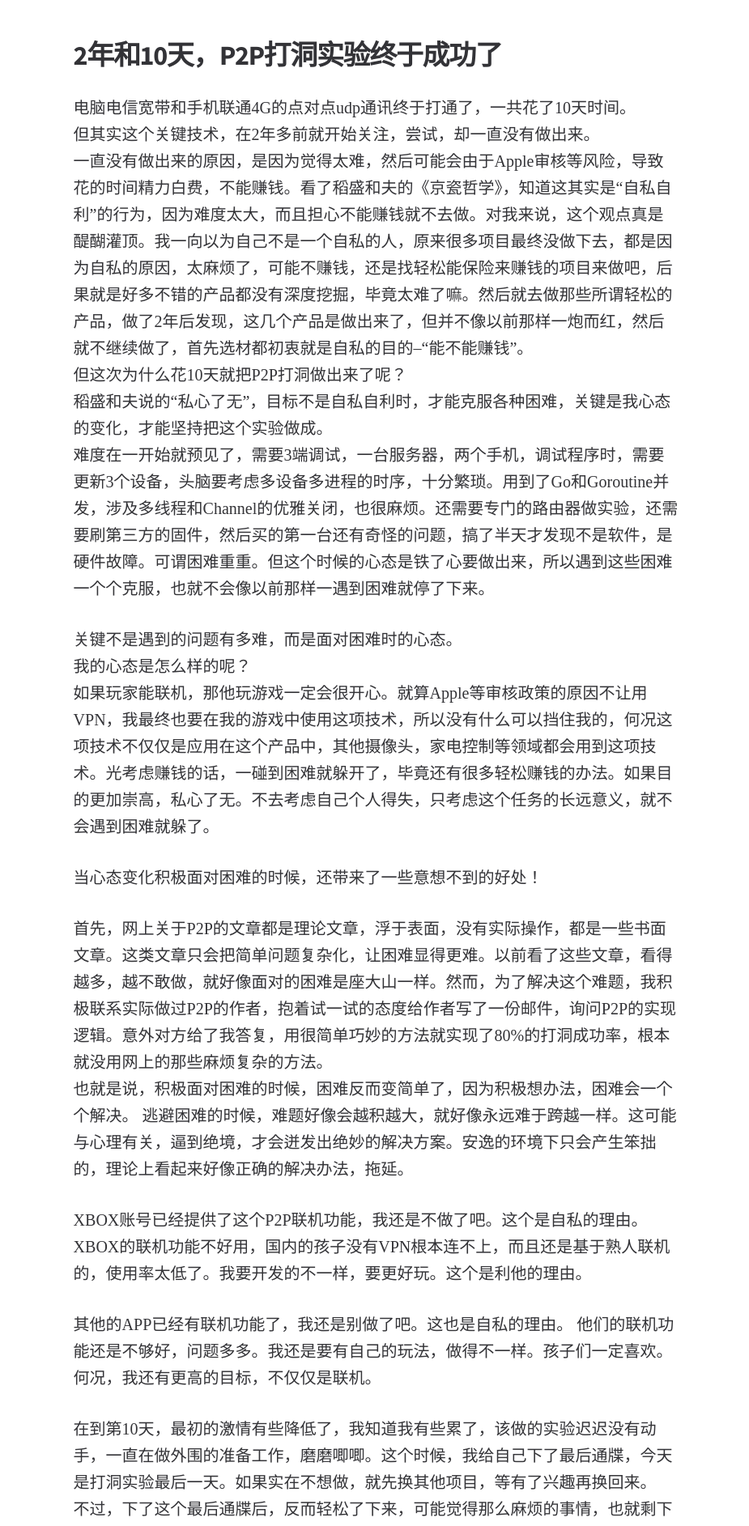
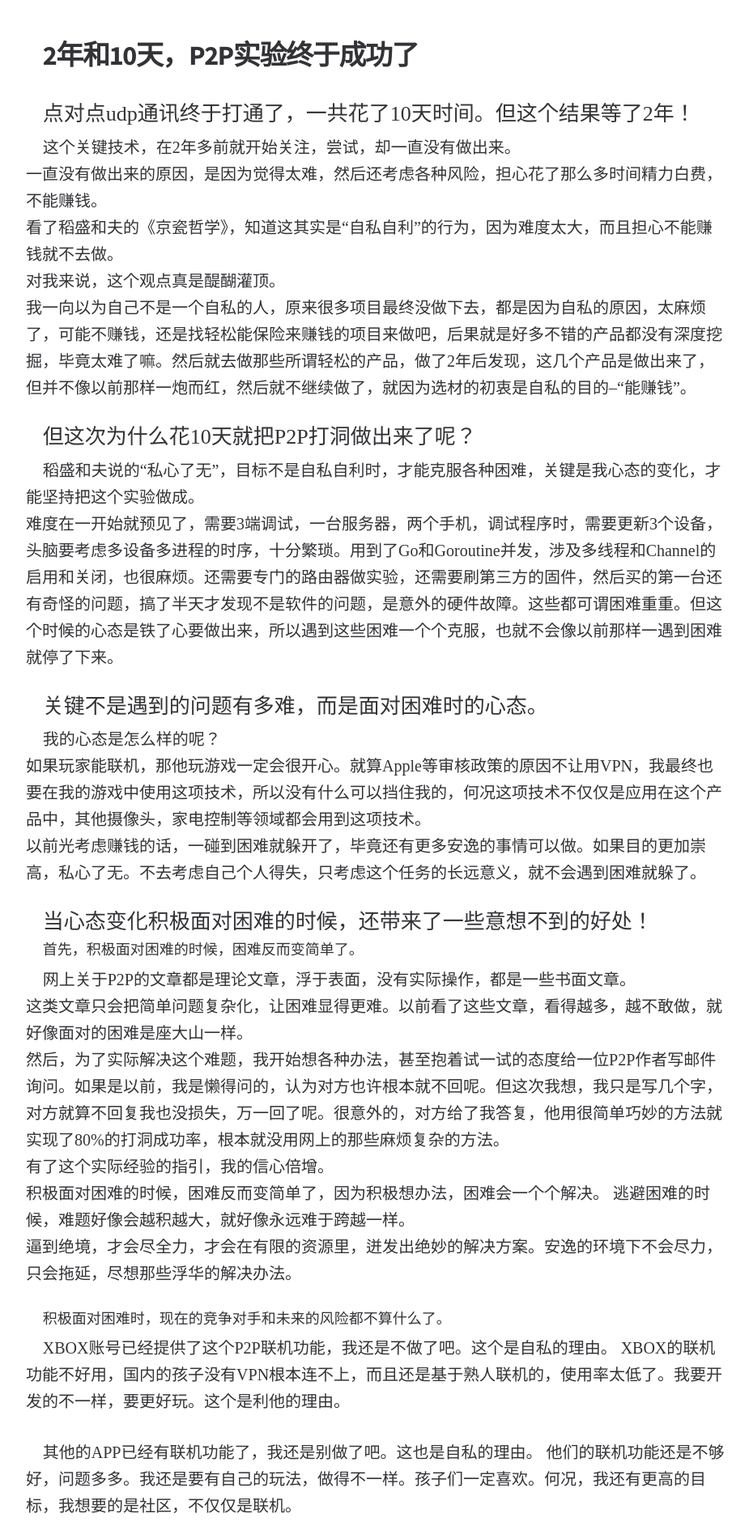
Before and after one commit to zxlive/zxlive.github.com, a Jekyll site: the page built from _posts/2017-03-05-p2p.md, in a window 1280 px wide. Shown: the part 460-2345 px from the top of the page at 81% size, without its empty margins (175-1100 px from the left). Built offline with Jekyll 4.4.1, drawn with Linux system fonts in a browser that asks for light colours; some web fonts are replaced; some of the changed text lies outside the part shown.

Commit message:
提交文章

```diff
--- a/_posts/2017-03-05-p2p.md
+++ b/_posts/2017-03-05-p2p.md
@@ -1,6 +1,6 @@
 ---
 layout: post
-title:  "2年和10天，P2P打洞实验终于成功了"
+title:  "2年和10天，P2P实验终于成功了"
 date:   2017-03-05
 categories: Working
 author_name: 晓龙
@@ -8,30 +8,51 @@
 author_avatar: zxl
 feature_image: succeed
 ---
-电脑电信宽带和手机联通4G的点对点udp通讯终于打通了，一共花了10天时间。
-但其实这个关键技术，在2年多前就开始关注，尝试，却一直没有做出来。
-一直没有做出来的原因，是因为觉得太难，然后可能会由于Apple审核等风险，导致花的时间精力白费，不能赚钱。看了稻盛和夫的《京瓷哲学》，知道这其实是“自私自利”的行为，因为难度太大，而且担心不能赚钱就不去做。对我来说，这个观点真是醍醐灌顶。我一向以为自己不是一个自私的人，原来很多项目最终没做下去，都是因为自私的原因，太麻烦了，可能不赚钱，还是找轻松能保险来赚钱的项目来做吧，后果就是好多不错的产品都没有深度挖掘，毕竟太难了嘛。然后就去做那些所谓轻松的产品，做了2年后发现，这几个产品是做出来了，但并不像以前那样一炮而红，然后就不继续做了，首先选材都初衷就是自私的目的--“能不能赚钱”。
-但这次为什么花10天就把P2P打洞做出来了呢？
-稻盛和夫说的“私心了无”，目标不是自私自利时，才能克服各种困难，关键是我心态的变化，才能坚持把这个实验做成。
-难度在一开始就预见了，需要3端调试，一台服务器，两个手机，调试程序时，需要更新3个设备，头脑要考虑多设备多进程的时序，十分繁琐。用到了Go和Goroutine并发，涉及多线程和Channel的优雅关闭，也很麻烦。还需要专门的路由器做实验，还需要刷第三方的固件，然后买的第一台还有奇怪的问题，搞了半天才发现不是软件，是硬件故障。可谓困难重重。但这个时候的心态是铁了心要做出来，所以遇到这些困难一个个克服，也就不会像以前那样一遇到困难就停了下来。
+### 点对点udp通讯终于打通了，一共花了10天时间。但这个结果等了2年！
+这个关键技术，在2年多前就开始关注，尝试，却一直没有做出来。
+一直没有做出来的原因，是因为觉得太难，然后还考虑各种风险，担心花了那么多时间精力白费，不能赚钱。
+看了稻盛和夫的《京瓷哲学》，知道这其实是“自私自利”的行为，因为难度太大，而且担心不能赚钱就不去做。
+对我来说，这个观点真是醍醐灌顶。
+我一向以为自己不是一个自私的人，原来很多项目最终没做下去，都是因为自私的原因，太麻烦了，可能不赚钱，还是找轻松能保险来赚钱的项目来做吧，后果就是好多不错的产品都没有深度挖掘，毕竟太难了嘛。然后就去做那些所谓轻松的产品，做了2年后发现，这几个产品是做出来了，但并不像以前那样一炮而红，然后就不继续做了，就因为选材的初衷是自私的目的--“能赚钱”。
 
-关键不是遇到的问题有多难，而是面对困难时的心态。
-我的心态是怎么样的呢？
-如果玩家能联机，那他玩游戏一定会很开心。就算Apple等审核政策的原因不让用VPN，我最终也要在我的游戏中使用这项技术，所以没有什么可以挡住我的，何况这项技术不仅仅是应用在这个产品中，其他摄像头，家电控制等领域都会用到这项技术。光考虑赚钱的话，一碰到困难就躲开了，毕竟还有很多轻松赚钱的办法。如果目的更加崇高，私心了无。不去考虑自己个人得失，只考虑这个任务的长远意义，就不会遇到困难就躲了。
+### 但这次为什么花10天就把P2P打洞做出来了呢？
+   稻盛和夫说的“私心了无”，目标不是自私自利时，才能克服各种困难，关键是我心态的变化，才能坚持把这个实验做成。
+   难度在一开始就预见了，需要3端调试，一台服务器，两个手机，调试程序时，需要更新3个设备，头脑要考虑多设备多进程的时序，十分繁琐。用到了Go和Goroutine并发，涉及多线程和Channel的启用和关闭，也很麻烦。还需要专门的路由器做实验，还需要刷第三方的固件，然后买的第一台还有奇怪的问题，搞了半天才发现不是软件的问题，是意外的硬件故障。这些都可谓困难重重。但这个时候的心态是铁了心要做出来，所以遇到这些困难一个个克服，也就不会像以前那样一遇到困难就停了下来。
 
-当心态变化积极面对困难的时候，还带来了一些意想不到的好处！
+### 关键不是遇到的问题有多难，而是面对困难时的心态。
+   我的心态是怎么样的呢？
+如果玩家能联机，那他玩游戏一定会很开心。就算Apple等审核政策的原因不让用VPN，我最终也要在我的游戏中使用这项技术，所以没有什么可以挡住我的，何况这项技术不仅仅是应用在这个产品中，其他摄像头，家电控制等领域都会用到这项技术。
+   以前光考虑赚钱的话，一碰到困难就躲开了，毕竟还有更多安逸的事情可以做。如果目的更加崇高，私心了无。不去考虑自己个人得失，只考虑这个任务的长远意义，就不会遇到困难就躲了。
 
-首先，网上关于P2P的文章都是理论文章，浮于表面，没有实际操作，都是一些书面文章。这类文章只会把简单问题复杂化，让困难显得更难。以前看了这些文章，看得越多，越不敢做，就好像面对的困难是座大山一样。然而，为了解决这个难题，我积极联系实际做过P2P的作者，抱着试一试的态度给作者写了一份邮件，询问P2P的实现逻辑。意外对方给了我答复，用很简单巧妙的方法就实现了80%的打洞成功率，根本就没用网上的那些麻烦复杂的方法。
-也就是说，积极面对困难的时候，困难反而变简单了，因为积极想办法，困难会一个个解决。
-逃避困难的时候，难题好像会越积越大，就好像永远难于跨越一样。这可能与心理有关，逼到绝境，才会迸发出绝妙的解决方案。安逸的环境下只会产生笨拙的，理论上看起来好像正确的解决办法，拖延。
+### 当心态变化积极面对困难的时候，还带来了一些意想不到的好处！
+#### 首先，积极面对困难的时候，困难反而变简单了。
+   网上关于P2P的文章都是理论文章，浮于表面，没有实际操作，都是一些书面文章。
+这类文章只会把简单问题复杂化，让困难显得更难。以前看了这些文章，看得越多，越不敢做，就好像面对的困难是座大山一样。
+   然后，为了实际解决这个难题，我开始想各种办法，甚至抱着试一试的态度给一位P2P作者写邮件询问。如果是以前，我是懒得问的，认为对方也许根本就不回呢。但这次我想，我只是写几个字，对方就算不回复我也没损失，万一回了呢。很意外的，对方给了我答复，他用很简单巧妙的方法就实现了80%的打洞成功率，根本就没用网上的那些麻烦复杂的方法。
+   有了这个实际经验的指引，我的信心倍增。
+   积极面对困难的时候，困难反而变简单了，因为积极想办法，困难会一个个解决。
+逃避困难的时候，难题好像会越积越大，就好像永远难于跨越一样。
+   逼到绝境，才会尽全力，才会在有限的资源里，迸发出绝妙的解决方案。安逸的环境下不会尽力，只会拖延，尽想那些浮华的解决办法。
 
+#### 积极面对困难时，现在的竞争对手和未来的风险都不算什么了。
 XBOX账号已经提供了这个P2P联机功能，我还是不做了吧。这个是自私的理由。
 XBOX的联机功能不好用，国内的孩子没有VPN根本连不上，而且还是基于熟人联机的，使用率太低了。我要开发的不一样，要更好玩。这个是利他的理由。
 
 其他的APP已经有联机功能了，我还是别做了吧。这也是自私的理由。
-他们的联机功能还是不够好，问题多多。我还是要有自己的玩法，做得不一样。孩子们一定喜欢。何况，我还有更高的目标，不仅仅是联机。
+他们的联机功能还是不够好，问题多多。我还是要有自己的玩法，做得不一样。孩子们一定喜欢。何况，我还有更高的目标，我想要的是社区，不仅仅是联机。
 
-在到第10天，最初的激情有些降低了，我知道我有些累了，该做的实验迟迟没有动手，一直在做外围的准备工作，磨磨唧唧。这个时候，我给自己下了最后通牒，今天是打洞实验最后一天。如果实在不想做，就先换其他项目，等有了兴趣再换回来。
-不过，下了这个最后通牒后，反而轻松了下来，可能觉得那么麻烦的事情，也就剩下一天了，那就好好干吧。然后就把手机端的代码搭起来了，第一次联调实验确实和自己预期的一样，根本不通，原因也不清楚。
-然后，就找各种可能性一一排除。
-还突发奇想，找来另外一台笔记本电脑，用一个udp的app直接手动做打洞实验，然后就打通了，这个时候信心倍增，很快就在晚上把整个app的p2p通讯成功搞定了。
+### “最后通牒”针对拖延症很有效
+在到第10天，最初的激情开始降低了，我知道这是我热情维持的周期快到了！
+我有些累了，该做的实验迟迟没有动手，一直在做外围的准备工作，磨磨唧唧。
+这个时候，我在任务表第一条写了：今天是打洞最后一天。
+我就想着，如果实在不想做，就先换其他项目，等有了兴趣再换回来。
+但奇怪的事情发生了，既然是最后一天了，那就好好开始干吧，反而轻松了下来。然后就把乱七八糟的事情先停了下来，先把手机端的代码搭起来了，然后三下五除二，就可以实验了！
+本来就是乱七八糟，一开始哪里会有完美的，所以干脆乱七八糟搭起来得了。
+第一次联调的结果结果也不意外，收不到数据不通讯，原因也不清楚。
+但乱七八糟本来就不应该马上就通的，反而静下心来，找出各种可能性，一个个排除，一个个验证。
+在这期间，突发奇想，找来另外一台笔记本电脑，先扔掉那堆乱七八糟的实验环境，用一个udp的app直接手动做打洞实验，然后就打通了，这个时候信心倍增，说明逻辑算法正确。然后再回来把那堆乱七八糟的实验环境理顺了，很快就在晚上把整个app的p2p通讯成功都搞定了。
+
+### 面对未知的问题，不要追求完美解决方案。乱七八糟反而是针对未知的最佳解决方案。
+从上文想到的，面对未知的问题时，我总想先拿出完美的解决方案，这是我的思维定势。
+但既然问题还是未知，我还不了解问题的细节原貌，我要是能事先就想出完美解决方案，那就是瞎扯淡嘛。
+应该是先搞一堆乱七八糟的实验环境，然后根据问题的反应，再不断修改，做到完善完美，这个是符合逻辑的。
--- a/_sass/partials/_single.sass
+++ b/_sass/partials/_single.sass
@@ -64,7 +64,8 @@
     +breakpoint(md)
         padding: 30px 14% 70px
     +breakpoint(lg)
-        padding: 30px 18% 100px
+        padding: 30px 13% 100px
+        text-indent: 3.3em
 
     h1
         letter-spacing: -1pt
```
